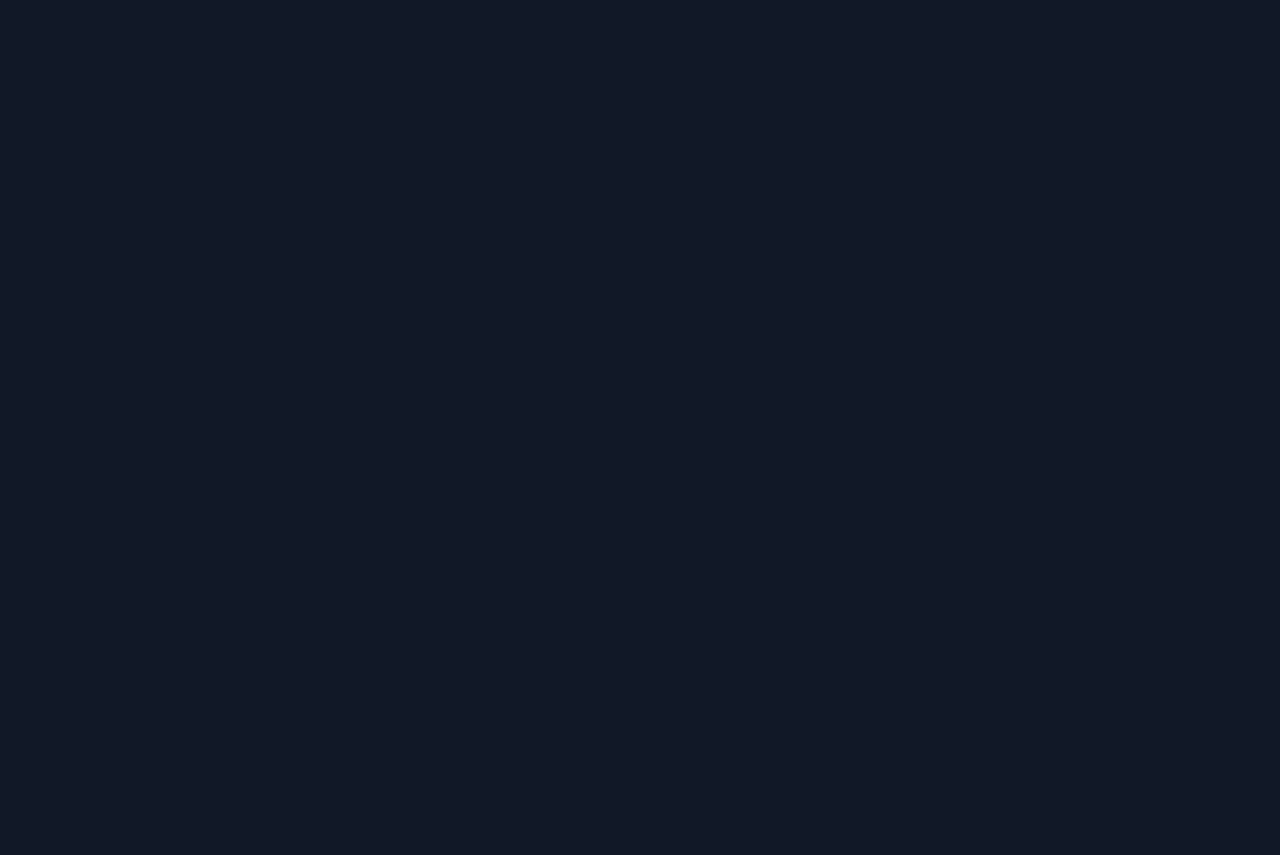
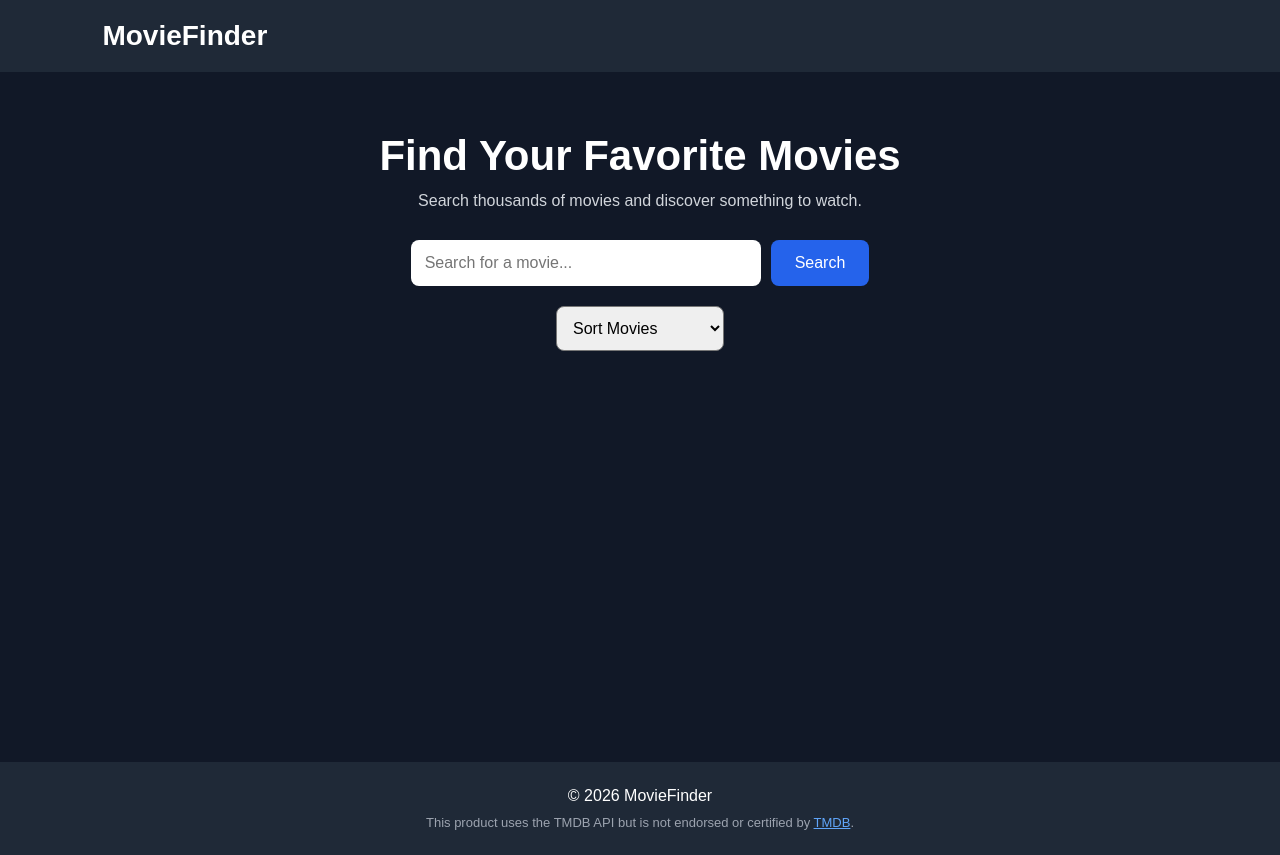
Before and after one commit to jamalgray92/react-movie-app, a React (Vite) app: page / in a window 1280 px wide. Before the commit the page ends 800 px from the top, so only its background shows below. Built offline with nearby package versions, Linux system fonts and the light colour scheme.

Commit message:
Fix React application mounting

```diff
--- a/src/main.jsx
+++ b/src/main.jsx
@@ -6,6 +6,8 @@ import App from "./App.jsx";
 
 createRoot(document.getElementById("root")).render(
   <StrictMode>
-    <HashRouter></HashRouter>
+    <HashRouter>
+      <App />
+    </HashRouter>
   </StrictMode>
 );
```
